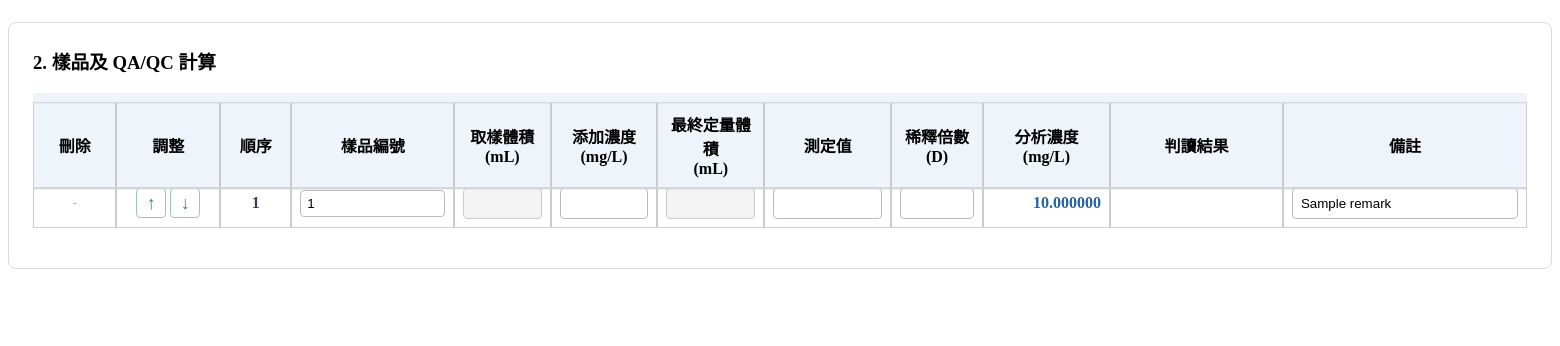
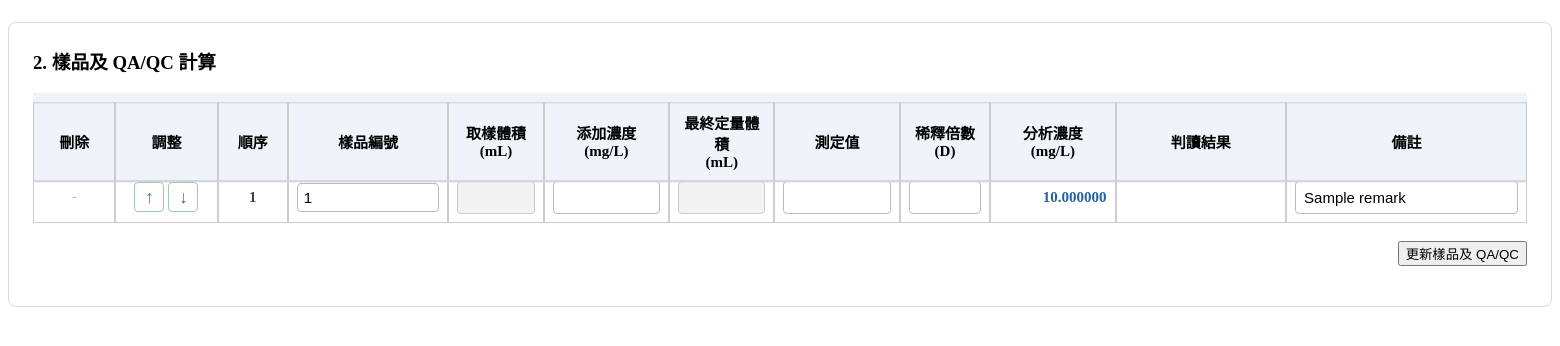
Before and after one commit to KTHandsome/WebAnlysistable, a Flask app: template templates/components/analysis/sample_qaqc_section.html in a window 1560 px wide. Shown: the top 346 px of the page. Run offline with Flask 3, Linux system fonts and the light colour scheme; the template is opened without the code that fills it: most values are stand-ins (such as "Sample title", 1, 10 or a date in 2020); parts of the project's set-up code (start-up, migrations or seed data) failed here and were passed over.

Commit message:
Complete W434 manual QAQC synchronization

```diff
--- a/templates/components/analysis/sample_qaqc_section.html
+++ b/templates/components/analysis/sample_qaqc_section.html
@@ -24,6 +24,31 @@
         position: relative;
         z-index: 1;
     }
+
+    .sample-qaqc-table {
+    font-size: 15px;
+}
+
+.sample-qaqc-table thead th {
+    font-size: 15px;
+}
+
+.sample-qaqc-table tbody td {
+    font-size: 15px;
+}
+
+.sample-qaqc-table tbody input {
+    font-size: 15px;
+}
+
+.sample-qaqc-table .calculated-concentration-cell {
+    font-size: 15px;
+}
+
+.sample-qaqc-table .interpretation-cell {
+    font-size: 15px;
+}
+
 </style>
 
 <div style="
@@ -193,7 +218,7 @@
                     <th style="
                         border: 1px solid #ccc;
                         padding: 9px;
-                        width: 85px;
+                        width: 105px;
                     ">
                         添加濃度<br>(mg/L)
                     </th>
@@ -582,6 +607,18 @@
 
         </table>
 
+        <div style="
+            margin-top: 18px;
+            display: flex;
+            justify-content: flex-end;
+        ">
+            <button
+                type="submit"
+                class="eacs-button eacs-button-primary"
+            >
+                更新樣品及 QA/QC
+            </button>
+        </div>
 
 </form>
 
```
